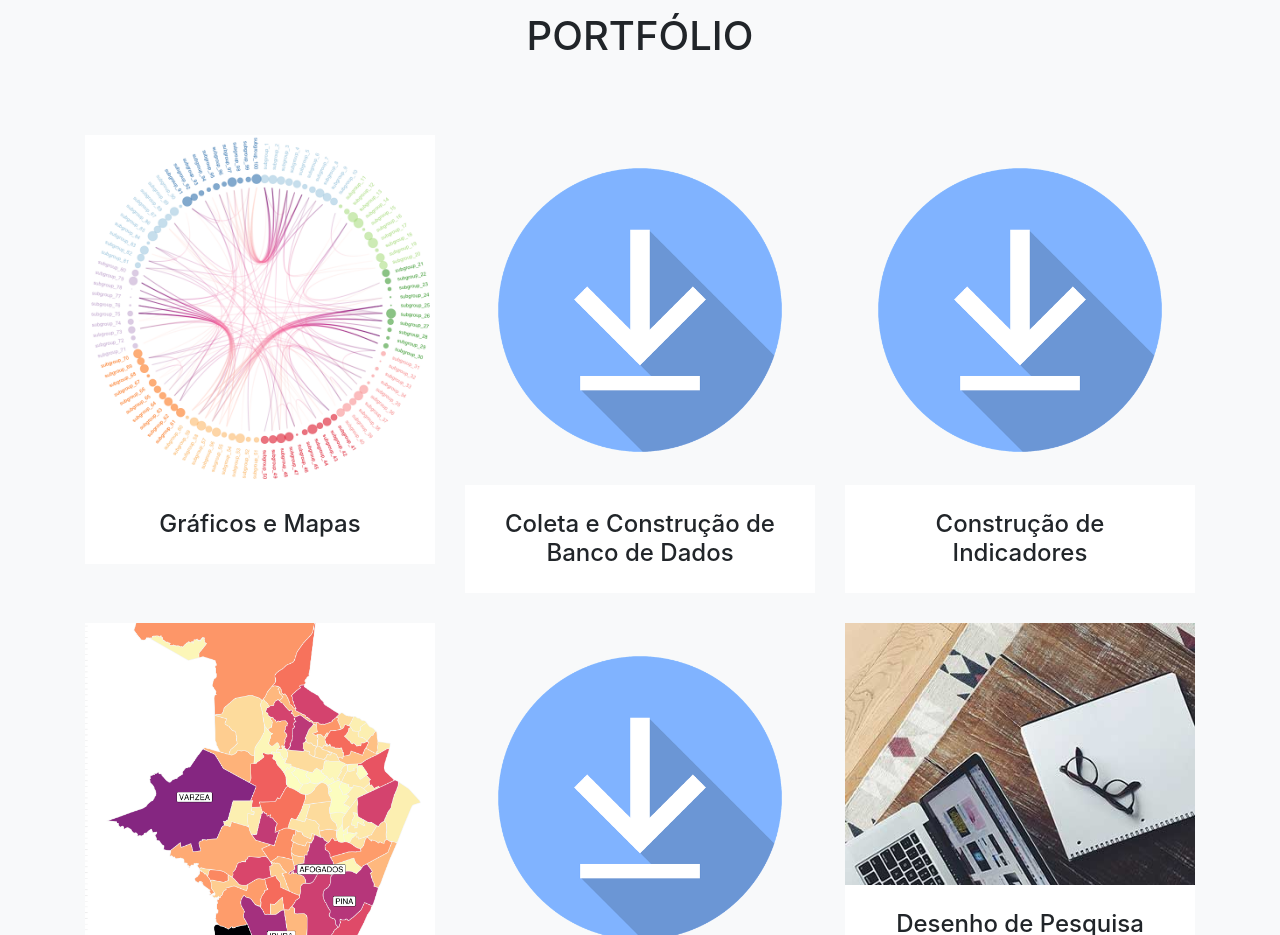
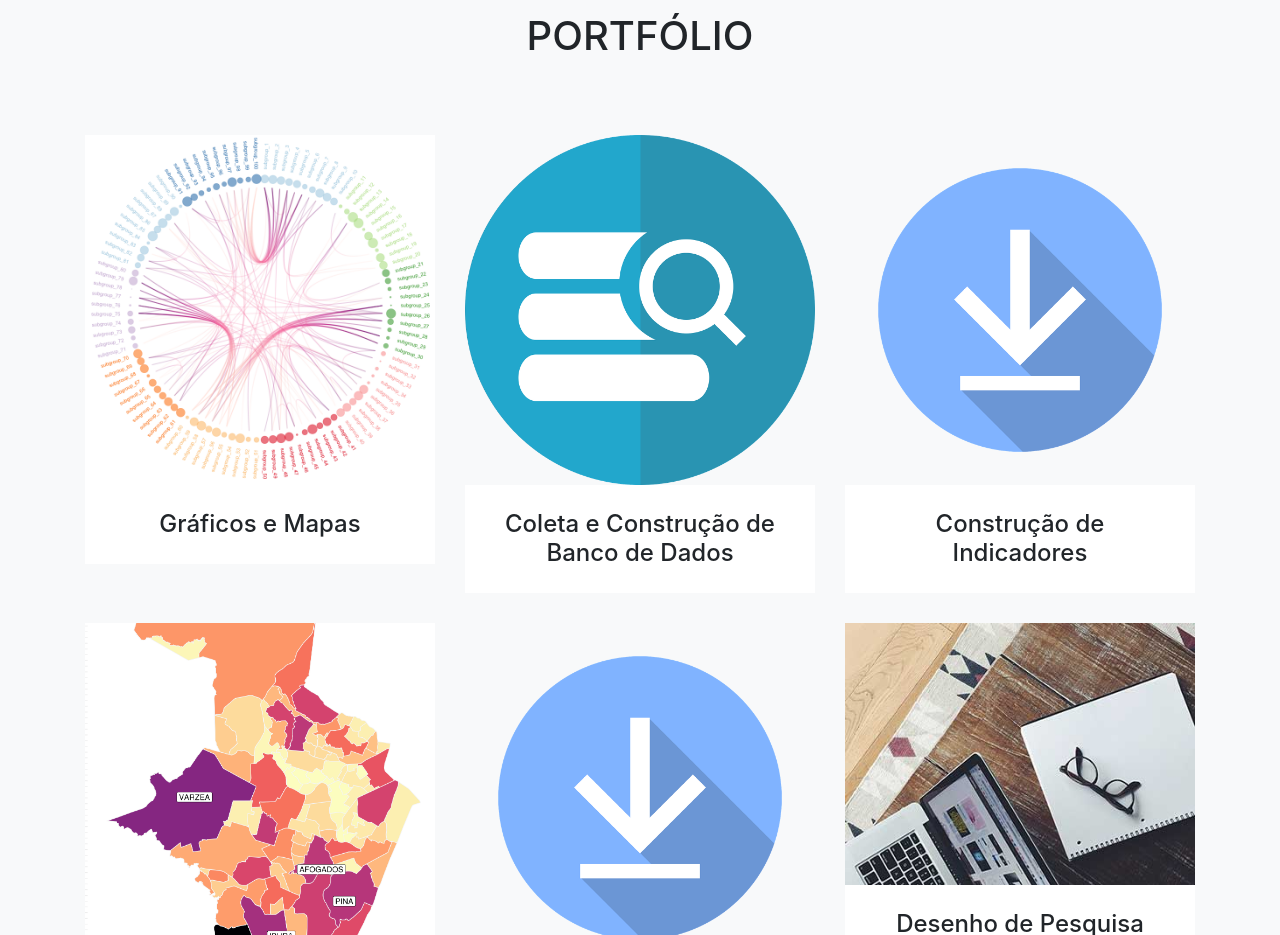
Before and after one commit to analytiqueconsultoria/analytiqueconsultoria.github.io, a website with bundled scripts: page index.html in a window 1280 px wide. Shown: the part 1600-2535 px from the top of the page. Built offline with nearby package versions, Linux system fonts and the light colour scheme; files whose address does not match are found by name; a web font is replaced by a local one.

Commit message:
portfolio

```diff
--- a/index.html
+++ b/index.html
@@ -136,7 +136,7 @@
                   <i class="fa fa-plus fa-3x"></i>
                 </div>
               </div>
-              <img class="img-fluid" src="img/portfolio/download.png" alt="">
+              <img class="img-fluid" src="img/portfolio/database.png" alt="">
             </a>
             <div class="portfolio-caption">
               <h4>Coleta e Construção de Banco de Dados</h4>
```
